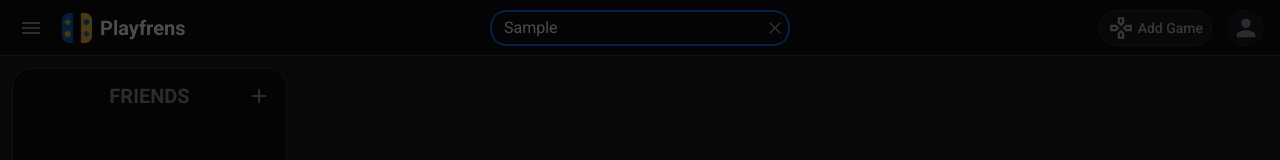
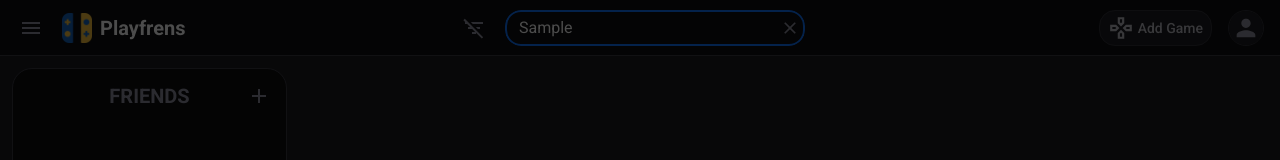
Before and after one commit to liranbr/Playfrens, a React (Vite) app: page / in a window 1280 px wide. Both pictures are taken after typing "Sample" into the empty fields and a click on the button "Add Game". Shown: the top 160 px of the page. Built offline with nearby package versions, Linux system fonts and the light colour scheme.

Commit message:
Add Filter Rest button; Add base component props indication to common components

```diff
--- a/src/App.css
+++ b/src/App.css
@@ -100,3 +100,7 @@
         background-color: var(--pf-bg-300);
     }
 }
+
+.app-header-center {
+    gap: 16px;
+}
--- a/src/App.jsx
+++ b/src/App.jsx
@@ -6,6 +6,7 @@ import * as Avatar from "@radix-ui/react-avatar";
 import {
     MdChevronRight,
     MdClose,
+    MdFilterListOff,
     MdMenu,
     MdOutlineFileDownload,
     MdOutlineFileUpload,
@@ -100,10 +101,18 @@ const AppHeader = observer(() => {
                 </div>
             </div>
 
-            <div className={"game-search" + (search ? " has-value" : "")}>
-                <input value={search} onChange={updateSearch} placeholder="Search" />
-                <IconButton icon={<MdClose />} type="reset" onClick={updateSearch} />
-            </div>
+            <CenterAndEdgesRow className="app-header-center">
+                <IconButton
+                    icon={<MdFilterListOff />}
+                    style={{ visibility: !filterStore.areFiltersActive ? "hidden" : "visible" }}
+                    onClick={() => filterStore.resetFilters()}
+                />
+                <div className={"game-search" + (search ? " has-value" : "")}>
+                    <input value={search} onChange={updateSearch} placeholder="Search" />
+                    <IconButton icon={<MdClose />} type="reset" onClick={updateSearch} />
+                </div>
+                <div />
+            </CenterAndEdgesRow>
 
             <div>
                 <button
--- a/src/components/common/Button.css
+++ b/src/components/common/Button.css
@@ -1,4 +1,7 @@
 .btn {
+    display: flex;
+    align-items: center;
+    justify-content: center;
     min-width: 80px;
     width: fit-content;
     min-height: 36px;
--- a/src/components/common/Button.jsx
+++ b/src/components/common/Button.jsx
@@ -3,10 +3,10 @@ import "./Button.css";
 /**
  * A standard button component with some variants
  * @param {{
- *   children?: React.ReactNode,
  *   variant?: "primary" | "secondary" | "danger",
  *   className?: string,
- * }} props
+ *   children?: React.ReactNode,
+ * } & React.ButtonHTMLAttributes} props
  * @returns {JSX.Element}
  */
 export function Button({ variant = "primary", className = "", children, ...rest }) {
--- a/src/components/common/CenterAndEdgesRow.jsx
+++ b/src/components/common/CenterAndEdgesRow.jsx
@@ -4,8 +4,7 @@ import "./CenterAndEdgesRow.css";
  * <b>Requires three children elements.</b>
  *
  * Places first child on the left edge, second in the center, and third on the right edge.
- * @param children
- * @param className
+ * @param {{className, children} & React.HTMLAttributes<HTMLDivElement>} props
  * @returns {JSX.Element}
  */
 export function CenterAndEdgesRow({ children, className = "" }) {
--- a/src/components/common/IconButton.jsx
+++ b/src/components/common/IconButton.jsx
@@ -7,7 +7,7 @@ import "./IconButton.css";
  *   activate?: boolean,
  *   className?: string,
  *   children?: React.ReactNode,
- * }} props
+ * } & React.ButtonHTMLAttributes} props
  * @returns {JSX.Element}
  */
 export function IconButton({ icon, activate = false, className = "", children, ...rest }) {
--- a/src/stores/FilterStore.jsx
+++ b/src/stores/FilterStore.jsx
@@ -147,6 +147,14 @@ class FilterStore {
     setHoveredTag(tagType, tagName) {
         this.hoveredTag = { tagType: tagType, tagName: tagName };
     }
+
+    get areFiltersActive() {
+        return (
+            this.search ||
+            Object.values(this.selectedTags).some((set) => set.size > 0) ||
+            Object.values(this.excludedTags).some((set) => set.size > 0)
+        );
+    }
 }
 
 const filterStore = new FilterStore();
```
